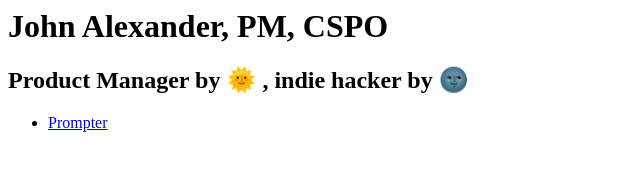
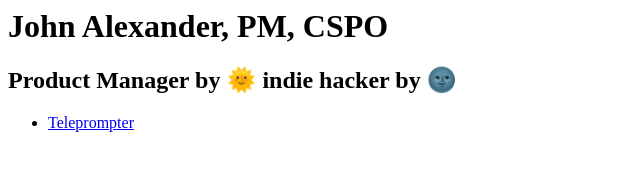
Before and after one commit to johnalxndr/johnalxndr.github.io, a plain HTML site: page index.html in a window 1280 px wide. Shown: the whole page, without its empty margins (0-640 px from the left). Drawn offline with Linux system fonts and the light colour scheme.

Commit message:
Update index.html

```diff
--- a/index.html
+++ b/index.html
@@ -1,5 +1,5 @@
 <h1>John Alexander, PM, CSPO</h1>
-<h2>Product Manager by &#127774; , indie hacker by &#127770;</h2>
+<h2>Product Manager by &#127774; indie hacker by &#127770;</h2>
 <ul>
-    <li><a href="https:johnalxndr.github.io/prompter">Prompter</a></li>
+    <li><a href="https:johnalxndr.github.io/prompter">Teleprompter</a></li>
 </ul>
```
